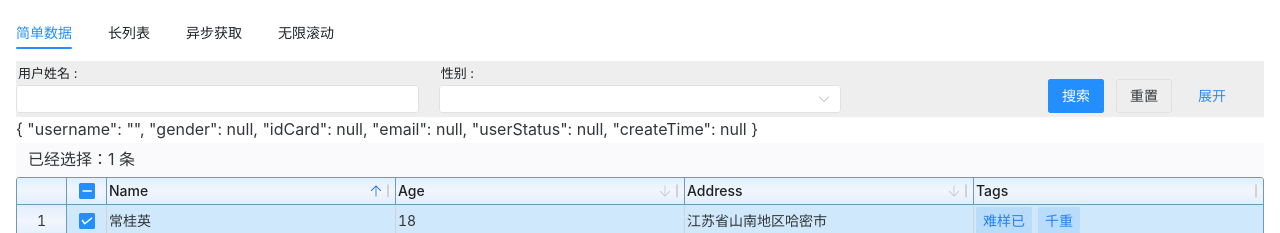
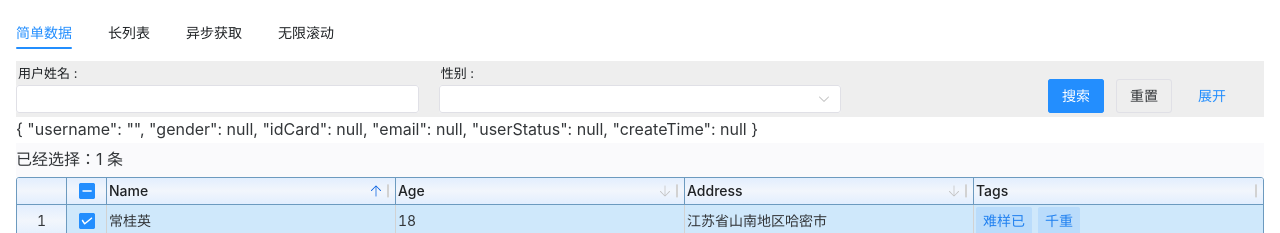
Before and after one commit to YXZT/dx-table, a Vue app: page / in a window 1280 px wide. Shown: the top 233 px of the page. Built offline with nearby package versions, Linux system fonts and the light colour scheme; some icons are missing.

Commit message:
requestFnType

```diff
--- a/src/lib/TableConfig.vue
+++ b/src/lib/TableConfig.vue
@@ -180,7 +180,6 @@ function resetConf() {
   display: flex;
   align-items: center;
   background-color: rgba(250, 250, 252, 1);
-  padding: 0 12px;
 }
 
 .table-info {
```
Also changed, not shown: src/interface/index.ts (+8 -4 lines).
